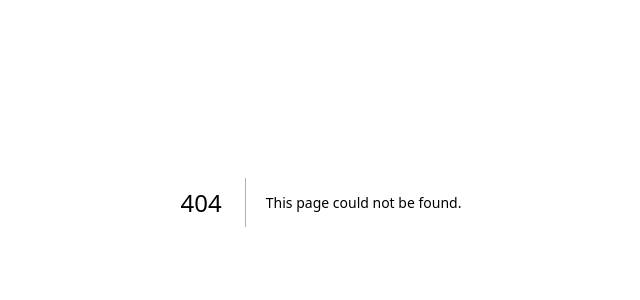
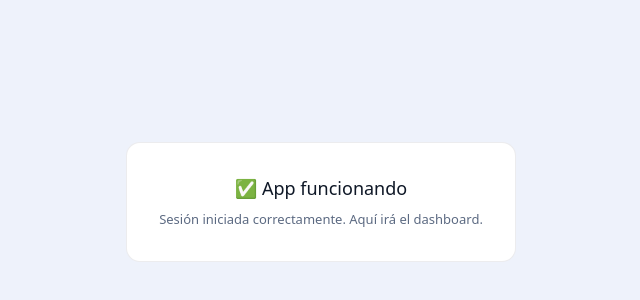
Before and after one commit to MartaSafa/safa-marketing-analytics, a Next.js app: page /dashboard in a window 1280 px wide. Before the commit this address had no page. Shown: the part 198-498 px from the top of the page, without its empty margins (319-959 px from the left). Built offline with nearby package versions, Linux system fonts and the light colour scheme.

Commit message:
Create page.tsx

```diff
--- /dev/null
+++ b/src/app/dashboard/page.tsx
@@ -0,0 +1,10 @@
+export default function DashboardPage() {
+  return (
+    <div style={{minHeight:'100vh',background:'#EEF2FB',display:'flex',alignItems:'center',justifyContent:'center'}}>
+      <div style={{background:'#fff',borderRadius:14,padding:32,textAlign:'center',border:'0.5px solid rgba(15,24,39,.08)'}}>
+        <h1 style={{fontSize:18,fontWeight:500,color:'#0F1827',marginBottom:8}}>✅ App funcionando</h1>
+        <p style={{fontSize:13,color:'#5C6A82'}}>Sesión iniciada correctamente. Aquí irá el dashboard.</p>
+      </div>
+    </div>
+  )
+}
```
